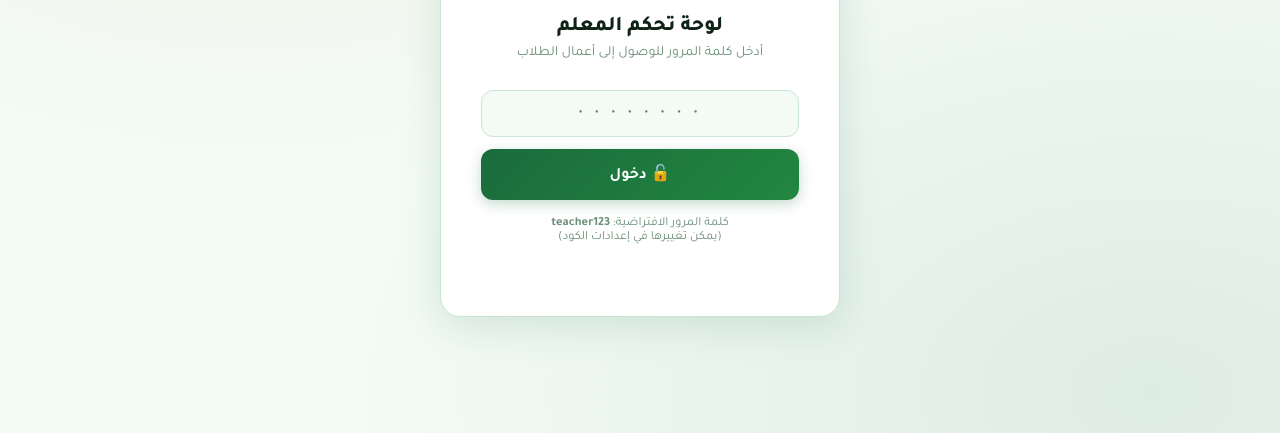
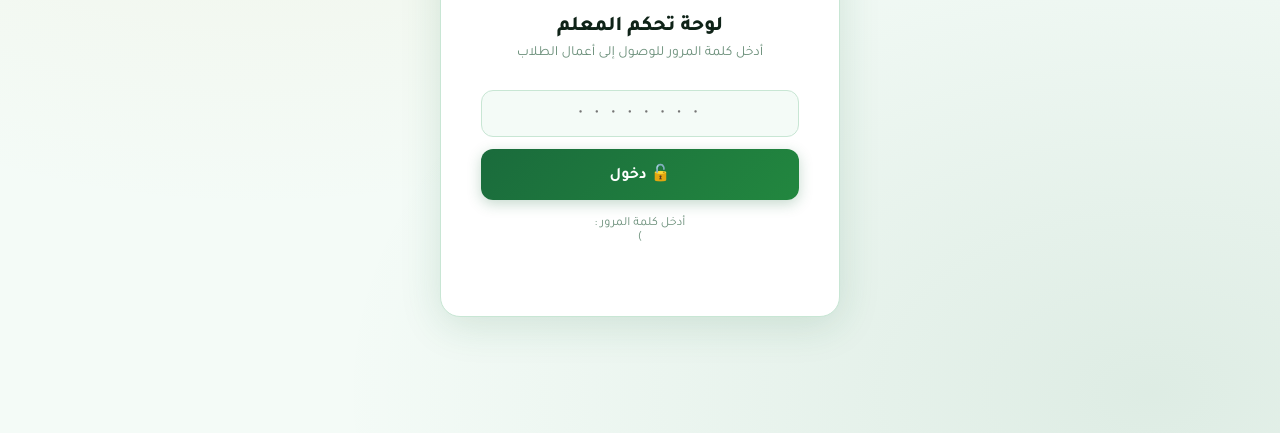
Before and after one commit to faissaltunisia/student_upload_file, a plain HTML site: page teacher.html in a window 1280 px wide. Shown: the part 367-800 px from the top of the page. Drawn offline with Linux system fonts and the light colour scheme.

Commit message:
Update teacher.html

```diff
--- a/teacher.html
+++ b/teacher.html
@@ -432,8 +432,8 @@
            onkeydown="if(event.key==='Enter') doLogin()">
     <button class="login-btn" onclick="doLogin()">🔓 دخول</button>
     <p style="font-size:0.78rem; color:var(--muted); margin-top:16px;">
-      كلمة المرور الافتراضية: <strong>teacher123</strong><br>
-      (يمكن تغييرها في إعدادات الكود)
+      أدخل كلمة المرور  : <br>
+      )
     </p>
   </div>
 </div>
```
